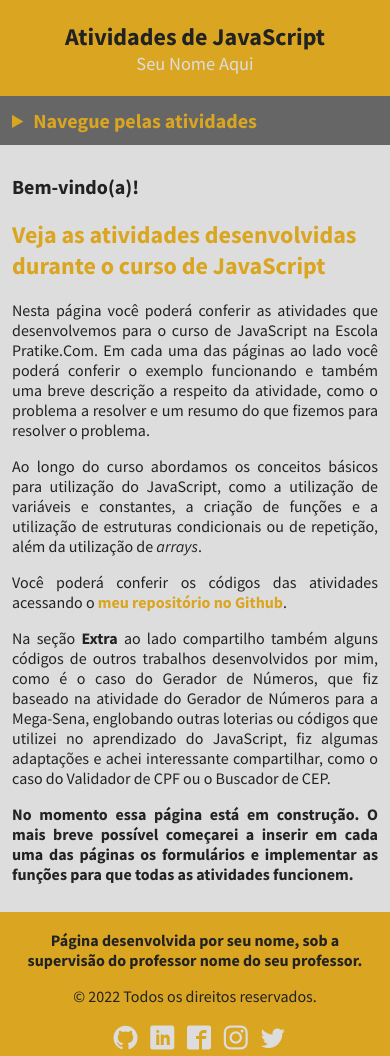
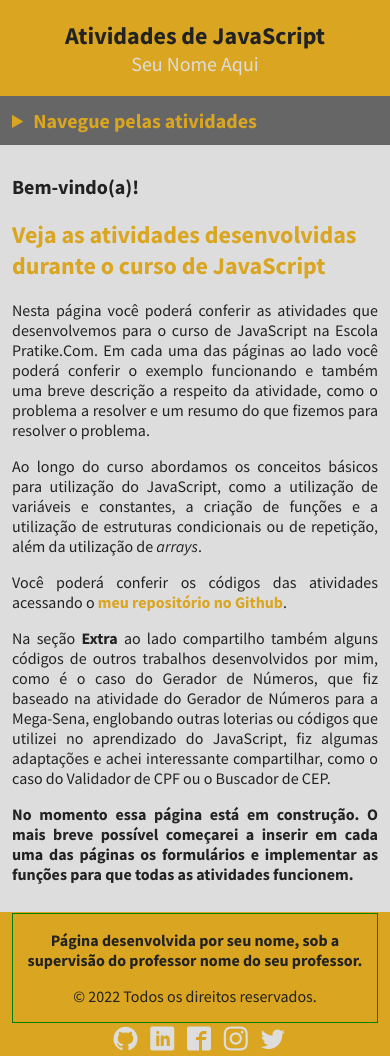
Before and after one commit to vaificarsemnomeinferno/aulas-js, a plain HTML site: page pages/index-alunos.html in a window 390 px wide. Drawn offline with Linux system fonts and the light colour scheme; files whose address does not match are found by name.

Commit message:
Ajustes de Layout

```diff
--- a/assets/scripts/scripts.js
+++ b/assets/scripts/scripts.js
@@ -1,8 +1,6 @@
 window.addEventListener('resize',abrirEFecharSummary)
 
 function abrirEFecharSummary() {
-
-    console.log('Tá chamando a função');
     const detail1 = document.getElementById('detail-1');
     const detail2 = document.getElementById('detail-2');
     const screen = document.body.clientWidth;
--- a/assets/styles/style.css
+++ b/assets/styles/style.css
@@ -276,6 +276,8 @@ select:focus {
     color: var(--text-color);
 }
 
+/* Tamanho médio */
+
 @media screen and (max-width: 1024px) {
     .container {
         width: 95%;
@@ -290,19 +292,13 @@ select:focus {
     }
 }
 
+/* Tamanho pequeno */
+
 @media screen and (max-width: 768px) {
     .container {
         width: 100%;
         padding-left: 0.75rem;
         padding-right: 0.75rem;
-    }
-
-    .left-title {
-        font-size: 1.5rem;
-    }
-
-    .right-title {
-        font-size: 1.15rem;
     }
 
     main .container {
@@ -331,21 +327,13 @@ select:focus {
 
     .footer .container {
         flex-wrap: wrap;
-        justify-content: center;
-        text-align: center;
+        justify-content: space-between;
     }
-
-    /* .developer {
-        width: 100%;
-        border: green solid 1px;
-    }
-
-    .contact {
-        width: 100%;
-    } */
 }
 
-@media screen and (max-width: 480px) {
+/* Pequenas adaptações de layout no tamanho pequeno */
+
+@media screen and (max-width: 560px) {
     .navbar {
         height: 6rem;
     }
@@ -358,9 +346,28 @@ select:focus {
     }
 
     .left-title, .right-title {
-        padding: 0 10px;
+        width: 100%;
     }
 
+    .footer .container {
+        flex-wrap: wrap;
+        justify-content: center;
+        text-align: center;
+    }
+
+    .developer {
+        width: 100%;
+        border: green solid 1px;
+    }
+
+    .contact {
+        width: 100%;
+    }
+}
+
+/* Tamanho extra pequeno */
+
+@media screen and (max-width: 480px) {
     .img-intro {
         width: 40%;
     }
```
Also changed, not shown: todo.txt.
